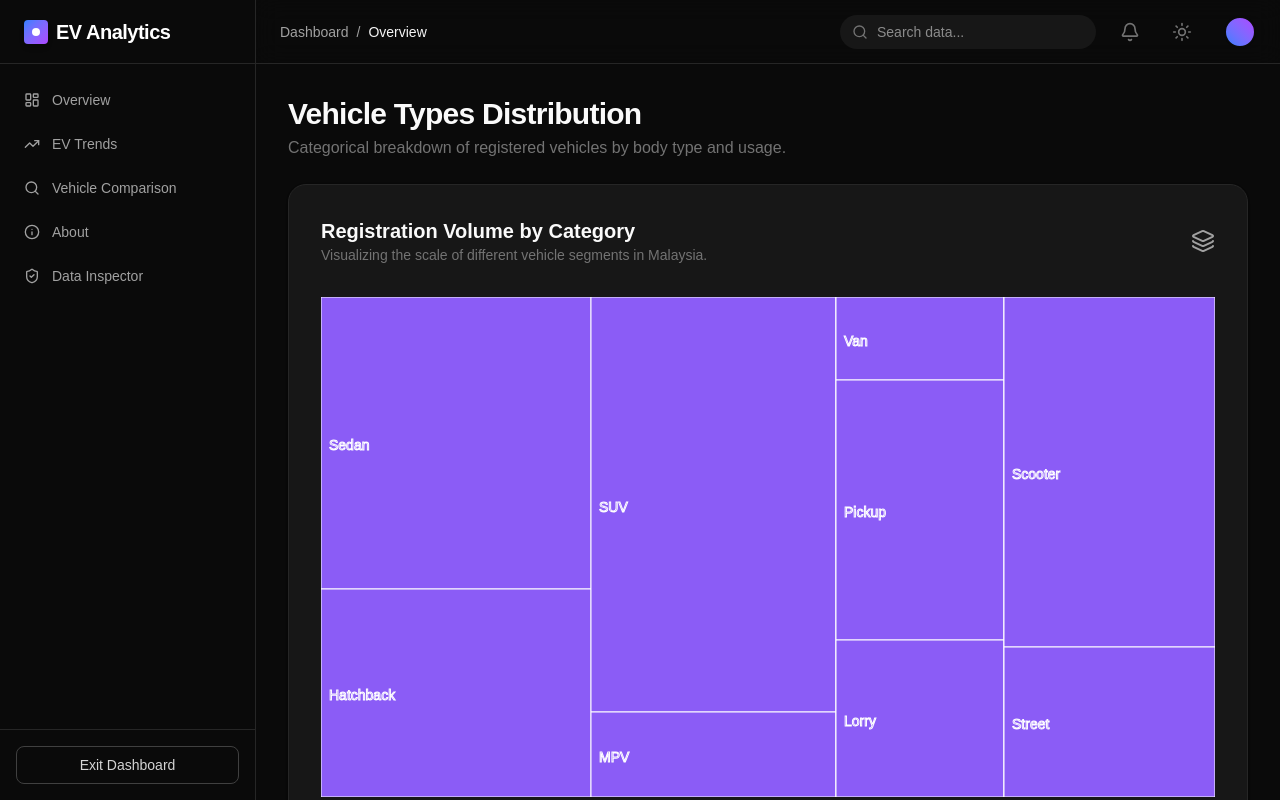
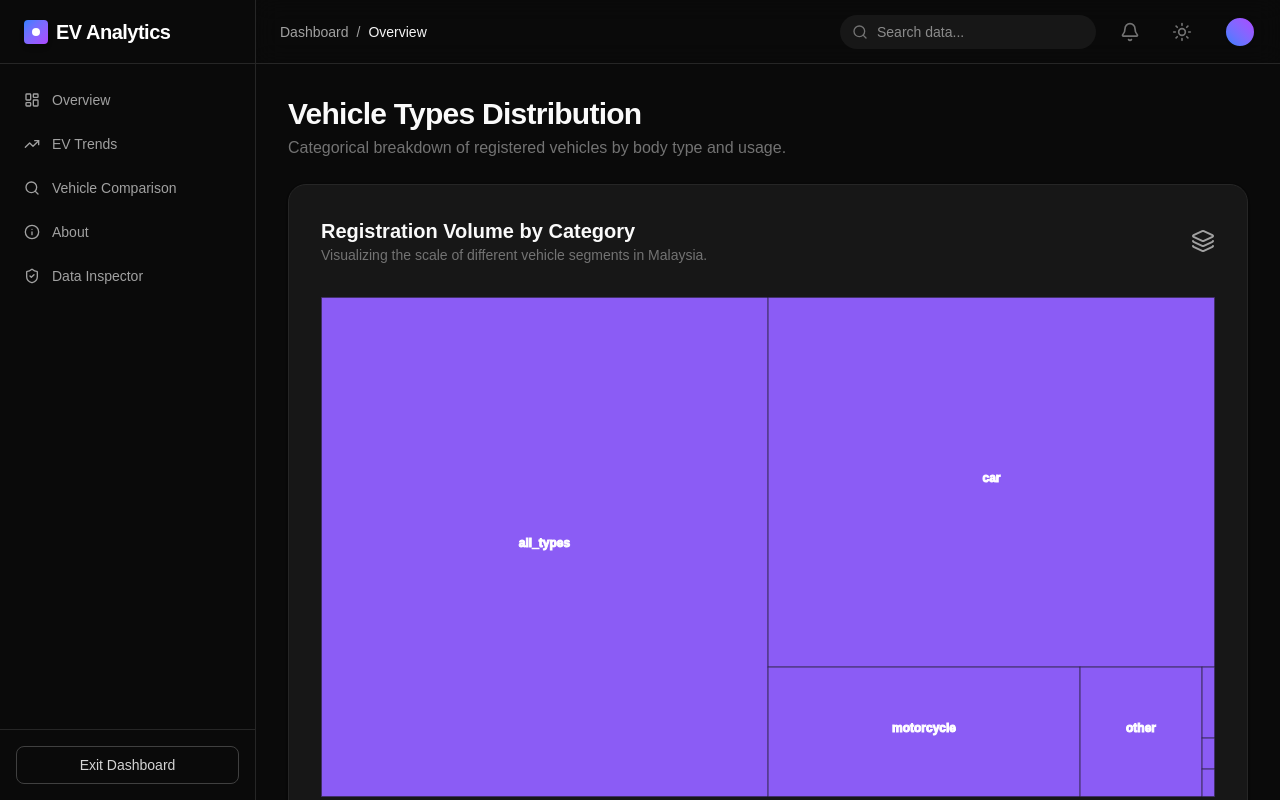
Before and after one commit to niwlaash/ev-adoption-malaysia-dashboard, a React (Vite) app: page /dashboard/types in a window 1280 px wide. Built offline with nearby package versions, Linux system fonts and the light colour scheme.

Commit message:
VehicleTypes: Connected treemap to real-time category distribution

```diff
--- a/src/components/charts/VehicleTypeTreemap.tsx
+++ b/src/components/charts/VehicleTypeTreemap.tsx
@@ -1,33 +1,14 @@
 import { ResponsiveContainer, Treemap, Tooltip } from 'recharts';
-
-const data = [
-  {
-    name: 'Passenger Cars',
-    children: [
-      { name: 'Sedan', size: 45000 },
-      { name: 'Hatchback', size: 32000 },
-      { name: 'SUV', size: 58000 },
-      { name: 'MPV', size: 12000 },
-    ],
-  },
-  {
-    name: 'Commercial',
-    children: [
-      { name: 'Van', size: 8000 },
-      { name: 'Pickup', size: 25000 },
-      { name: 'Lorry', size: 15000 },
-    ],
-  },
-  {
-    name: 'Motorcycles',
-    children: [
-      { name: 'Scooter', size: 42000 },
-      { name: 'Street', size: 18000 },
-    ],
-  },
-];
+import { useSummaryStats } from '../../hooks/useMetricsData';
 
 export default function VehicleTypeTreemap() {
+  const { data: summaryData } = useSummaryStats();
+
+  const data = summaryData?.category_dist?.map((item: any) => ({
+    name: item.type,
+    size: item.count
+  })) || [];
+
   return (
     <div className="h-[500px] w-full mt-6">
       <ResponsiveContainer width="100%" height="100%">
@@ -37,13 +18,48 @@ export default function VehicleTypeTreemap() {
           aspectRatio={4 / 3}
           stroke="#fff"
           fill="#8b5cf6"
+          content={<CustomizedContent />}
         >
           <Tooltip
-             contentStyle={{ backgroundColor: '#171717', border: '1px solid #333', borderRadius: '8px', color: '#fff' }}
-             itemStyle={{ color: '#fff' }}
+            contentStyle={{ backgroundColor: '#171717', border: '1px solid #333', borderRadius: '8px', color: '#fff' }}
+            itemStyle={{ color: '#fff' }}
+            formatter={(value: number) => [value.toLocaleString(), 'Registrations']}
           />
         </Treemap>
       </ResponsiveContainer>
     </div>
   );
 }
+
+const CustomizedContent = (props: any) => {
+  const { root, depth, x, y, width, height, index, name } = props;
+
+  return (
+    <g>
+      <rect
+        x={x}
+        y={y}
+        width={width}
+        height={height}
+        style={{
+          fill: depth < 2 ? `rgba(139, 92, 246, ${1 / (depth + 1)})` : 'none',
+          stroke: '#171717',
+          strokeWidth: 2 / (depth + 1),
+          strokeOpacity: 1 / (depth + 1),
+        }}
+      />
+      {width > 50 && height > 30 && (
+        <text
+          x={x + width / 2}
+          y={y + height / 2}
+          textAnchor="middle"
+          fill="#fff"
+          fontSize={12}
+          className="font-bold pointer-events-none"
+        >
+          {name}
+        </text>
+      )}
+    </g>
+  );
+};
```
